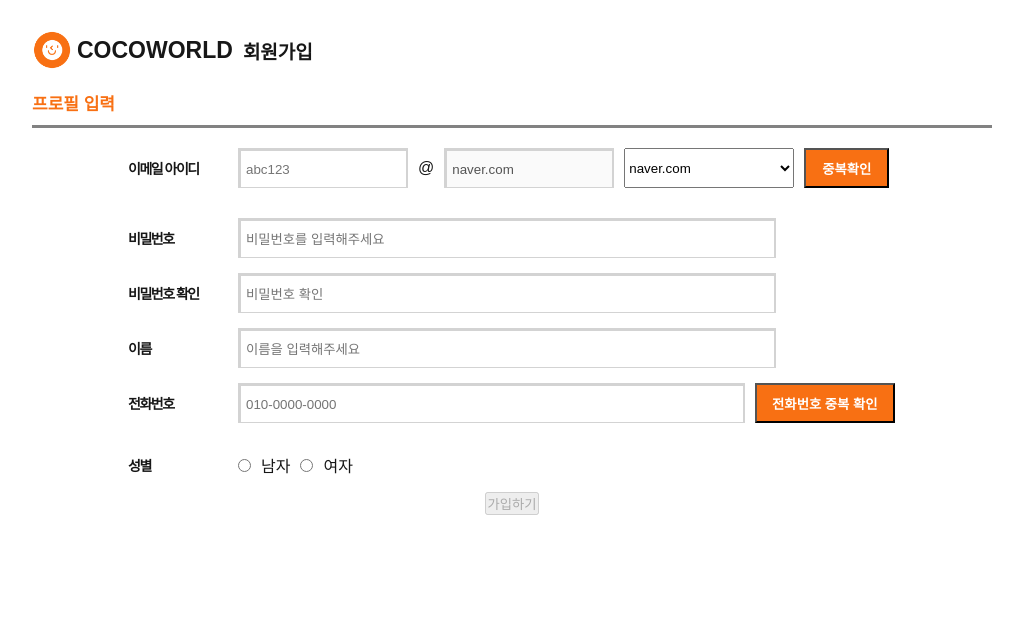
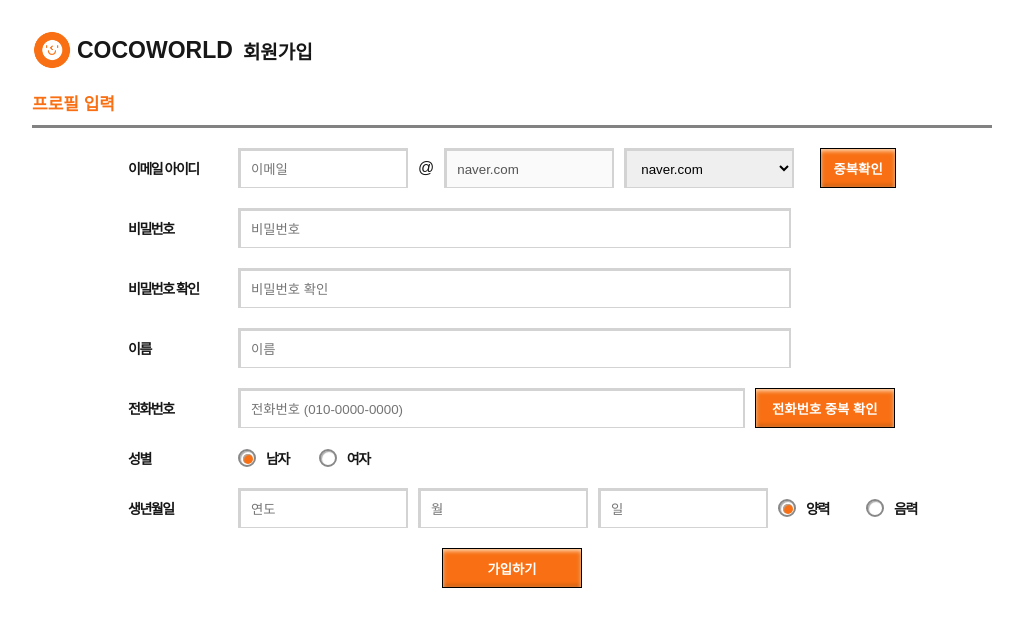
Before and after one commit to Team-COCOs/COCO_FrontEnd, a Next.js app: page /sign in a window 1280 px wide. Shown: the top 626 px of the page, without its empty margins (128-1151 px from the left). Built offline with nearby package versions, Linux system fonts and the light colour scheme; no server answers; a web font is replaced by a local one.

Commit message:
feat: 회원가입 css

```diff
--- a/src/features/Sign/index.tsx
+++ b/src/features/Sign/index.tsx
@@ -21,7 +21,7 @@ const SignPage = () => {
   const [domain, setDomain] = useState("naver.com");
   const [customDomain, setCustomDomain] = useState("");
   const [useCustomDomain, setUseCustomDomain] = useState(false);
-  const [email, setEmail] = useState();
+  const [email, setEmail] = useState("");
 
   const fullEmail = `${localPart}@${useCustomDomain ? customDomain : domain}`;
 
@@ -30,7 +30,8 @@ const SignPage = () => {
   const [passwordCheck, setPasswordCheck] = useState("");
   const [name, setName] = useState("");
   const [phone, setPhone] = useState("");
-  const [gender, setGender] = useState("");
+  const [gender, setGender] = useState("man");
+  const [birth, setBirth] = useState("solar");
 
   // 유효성 체크 상태 변수
   const [isEmailValid, setIsEmailValid] = useState(false);
@@ -193,14 +194,17 @@ const SignPage = () => {
         <div className="Sign_line"></div>
 
         <div className="Sign_form">
+          <div className="Sign_errorDiv">
             <div className="Sign_div">
+              <div className="Sign_birthDiv">
                 <label htmlFor="email" className="mainFont">
                   이메일 아이디
                 </label>
+                <div className="Sign_inputs">
                   <input
                     type="text"
                     className="Sign_input"
-              placeholder="abc123"
+                    placeholder="이메일"
                     value={localPart}
                     onChange={(e) => setLocalPart(e.target.value)}
                   />
@@ -208,7 +212,6 @@ const SignPage = () => {
                   <input
                     type="text"
                     className="Sign_input"
-              placeholder="example.com"
                     value={useCustomDomain ? customDomain : domain}
                     onChange={(e) => setCustomDomain(e.target.value)}
                     onBlur={() => {
@@ -234,6 +237,8 @@ const SignPage = () => {
                     <option value="hanmail.net">hanmail.net</option>
                     <option value="custom">직접입력</option>
                   </select>
+                </div>
+              </div>
 
               <button
                 type="button"
@@ -252,7 +257,10 @@ const SignPage = () => {
                 onChange={formik.handleChange}
               />
             </div>
-          <div className="join-errormessage">{emailError}</div>
+            <div className="Sign_error">{emailError}</div>
+          </div>
+
+          <div className="Sign_errorDiv">
             <div className="Sign_div">
               <label htmlFor="password" className="mainFont">
                 비밀번호
@@ -266,10 +274,13 @@ const SignPage = () => {
                   handlePasswordChange(e);
                   formik.handleChange(e);
                 }}
-              placeholder="비밀번호를 입력해주세요"
+                placeholder="비밀번호"
               />
-            <div className="join-errormessage">{passwordError}</div>
             </div>
+            <div className="Sign_error">{passwordError}</div>
+          </div>
+
+          <div className="Sign_errorDiv">
             <div className="Sign_div">
               <label htmlFor="passwordCheck" className="mainFont">
                 비밀번호 확인
@@ -285,8 +296,11 @@ const SignPage = () => {
                 }}
                 placeholder="비밀번호 확인"
               />
-            <div className="join-errormessage">{passwordCheckError}</div>
             </div>
+            <div className="Sign_error">{passwordCheckError}</div>
+          </div>
+
+          <div className="Sign_errorDiv">
             <div className="Sign_div">
               <label htmlFor="name" className="mainFont">
                 이름
@@ -300,10 +314,13 @@ const SignPage = () => {
                   formik.handleChange(e);
                   handleNameChange(e);
                 }}
-              placeholder="이름을 입력해주세요"
+                placeholder="이름"
               />
-            <div className="join-errormessage">{nameError}</div>
+              <div className="Sign_error">{nameError}</div>
             </div>
+          </div>
+
+          <div className="Sign_errorDiv">
             <div className="Sign_div">
               <label htmlFor="phone" className="mainFont">
                 전화번호
@@ -317,7 +334,7 @@ const SignPage = () => {
                   formik.handleChange(e);
                   handlePhoneChange(e);
                 }}
-              placeholder="010-0000-0000"
+                placeholder="전화번호 (010-0000-0000)"
               />
               <button
                 className="Sign-PhoneCheck"
@@ -326,8 +343,11 @@ const SignPage = () => {
                 전화번호 중복 확인
               </button>
             </div>
-          <div className="join-errormessage">{phoneError}</div>
+            <div className="Sign_error">{phoneError}</div>
+          </div>
+
           <div className="Sign_div">
+            <div className="Sign_birthRadio">
               <label htmlFor="gender" className="mainFont">
                 성별
               </label>
@@ -338,18 +358,57 @@ const SignPage = () => {
                 checked={gender === "man"}
                 onChange={(e) => setGender(e.target.value)}
               />
-            남자
+              <p className="mainFont">남자</p>
               <input
                 type="radio"
                 name="gender"
                 value="woman"
+                className="Sign_radioBtn"
                 onChange={(e) => setGender(e.target.value)}
               />
-            여자
+              <p className="mainFont">여자</p>
             </div>
-          <div className="joinForm-btnDiv">
+          </div>
+
+          <div className="Sign_div">
+            <div className="Sign_birthDiv">
+              <label htmlFor="birth" className="mainFont">
+                생년월일
+              </label>
+              <div className="Sign_inputs">
+                <input
+                  type="number"
+                  className="Sign_input"
+                  placeholder="연도"
+                />
+                <input type="number" className="Sign_input" placeholder="월" />
+                <input type="number" className="Sign_input" placeholder="일" />
+              </div>
+            </div>
+
+            <div className="Sign_birthRadio">
+              <input
+                type="radio"
+                name="birth"
+                value="solar"
+                checked={birth === "solar"}
+                onChange={(e) => setBirth(e.target.value)}
+              />
+              <p className="mainFont radioWidth">양력</p>
+              <input
+                type="radio"
+                name="birth"
+                value="lunar"
+                className="Sign_radioBtn"
+                onChange={(e) => setBirth(e.target.value)}
+              />
+              <p className="mainFont radioWidth">음력</p>
+            </div>
+          </div>
+
+          <div className="Sign_div Sign_center">
             <button
-              className="joinbtn"
+              className="Sign-PhoneCheck"
               type="submit"
               disabled={!isFormValid || isEmailDuplicate || isPhoneDuplicate}
             >
--- a/src/features/Sign/styled.ts
+++ b/src/features/Sign/styled.ts
@@ -21,6 +21,7 @@ export const SignFormStyled = styled.div`
       display: flex;
       flex-direction: column;
       align-items: center;
+      padding-bottom: 30px;
 
       .Sign_line {
         width: 100%;
@@ -32,16 +33,72 @@ export const SignFormStyled = styled.div`
       .Sign_form {
         margin-top: 15px;
         width: 80%;
-        gap: 15px;
+        gap: 20px;
         display: flex;
         flex-direction: column;
         align-items: center;
+
+        .Sign_errorDiv {
+          position: relative;
+          width: 100%;
+        }
+
+        .Sign_center {
+          display: flex;
+          justify-content: center;
+        }
 
         .Sign_div {
           display: flex;
           align-items: center;
           gap: 10px;
           width: 100%;
+
+          .Sign_birthDiv,
+          .Sign_birthRadio {
+            display: flex;
+            align-items: center;
+            gap: 10px;
+            width: 100%;
+          }
+
+          @media (max-width: 965px) {
+            & {
+              flex-direction: column;
+              text-align: center;
+
+              .Sign_birthDiv {
+                flex-direction: column;
+                margin: 10px;
+
+                label {
+                  margin-bottom: 10px;
+                }
+              }
+
+              .Sign_birthRadio {
+                justify-content: center;
+                margin: 10px 0;
+              }
+
+              .Sign_checkBtn,
+              .Sign-PhoneCheck {
+                width: 30% !important;
+
+                @media (max-width: 655px) {
+                  & {
+                    width: 70% !important;
+                  }
+                }
+              }
+
+              .longInput,
+              .phoneInput {
+                width: 70% !important;
+                margin-bottom: 10px;
+              }
+            }
+          }
 
           .mainFont {
             font-size: 14px;
@@ -51,25 +108,102 @@ export const SignFormStyled = styled.div`
           .Sign_input {
             width: 170px;
             height: 40px;
+
+            @media (max-width: 655px) {
+              & {
+                width: 150px;
+              }
+            }
+
+            @media (max-width: 550px) {
+              & {
+                width: 130px;
+              }
+            }
+
+            @media (max-width: 475px) {
+              & {
+                width: 100px;
+              }
+            }
+          }
+
+          .Sign_inputs {
+            display: flex;
+            align-items: center;
+            gap: 10px;
+
+            @media (max-width: 655px) {
+              & {
+                gap: 3px !important;
+              }
+            }
           }
 
           .longInput {
-            width: 70%;
+            width: 72%;
+
+            @media (max-width: 655px) {
+              & {
+                width: 100% !important;
+              }
+            }
           }
 
           .phoneInput {
             width: 66%;
+
+            @media (max-width: 655px) {
+              & {
+                width: 100% !important;
+              }
+            }
           }
 
           label {
             width: 100px;
           }
 
-          input {
+          input,
+          select {
             border-width: 3px 2px 1px 3px;
             border-style: solid;
             border-color: rgb(211, 211, 211);
-            padding-left: 5px;
+            padding-left: 10px;
+
+            &:focus,
+            &:active {
+              outline: none;
+            }
+          }
+
+          input[type="radio"] {
+            appearance: none;
+            -webkit-appearance: none;
+            background-color: white;
+            border: 2px solid #888;
+            width: 18px;
+            height: 18px;
+            border-radius: 50%;
+            position: relative;
+            cursor: pointer;
+            box-shadow: inset 1px 1px 1px #aaa;
+
+            &:checked::before {
+              content: "";
+              position: absolute;
+              top: 2.5px;
+              left: 2.5px;
+              width: 10px;
+              height: 10px;
+              border-radius: 50%;
+              background-color: ${({ theme }) => theme.colors.mainColor};
+              box-shadow: inset 1px 1px 1px #aaa;
+            }
+          }
+
+          .Sign_radioBtn {
+            margin-left: 20px;
           }
 
           button {
@@ -78,11 +212,36 @@ export const SignFormStyled = styled.div`
             color: white;
             font-weight: bold;
             background-color: ${({ theme }) => theme.colors.mainColor};
+            box-shadow: inset 0 2px 4px rgb(255, 219, 183),
+              inset 0 -2px 4px rgba(0, 0, 0, 0.2);
+            border: 1px solid #000000;
+            cursor: pointer;
+
+            &:hover {
+              box-shadow: inset 0 2px 4px rgba(0, 0, 0, 0.2),
+                inset 0 -2px 4px rgb(255, 219, 183);
+            }
           }
 
           .Sign-PhoneCheck {
             width: 140px;
+
+            @media (max-width: 655px) {
+              & {
+                width: 70% !important;
+              }
+            }
           }
+
+          .radioWidth {
+            width: 30px;
+          }
+        }
+        .Sign_error {
+          position: absolute;
+          font-size: 12px;
+          margin-left: 110px;
+          color: red;
         }
       }
     }
```
Lines whose indentation alone changed are shown as unchanged.
